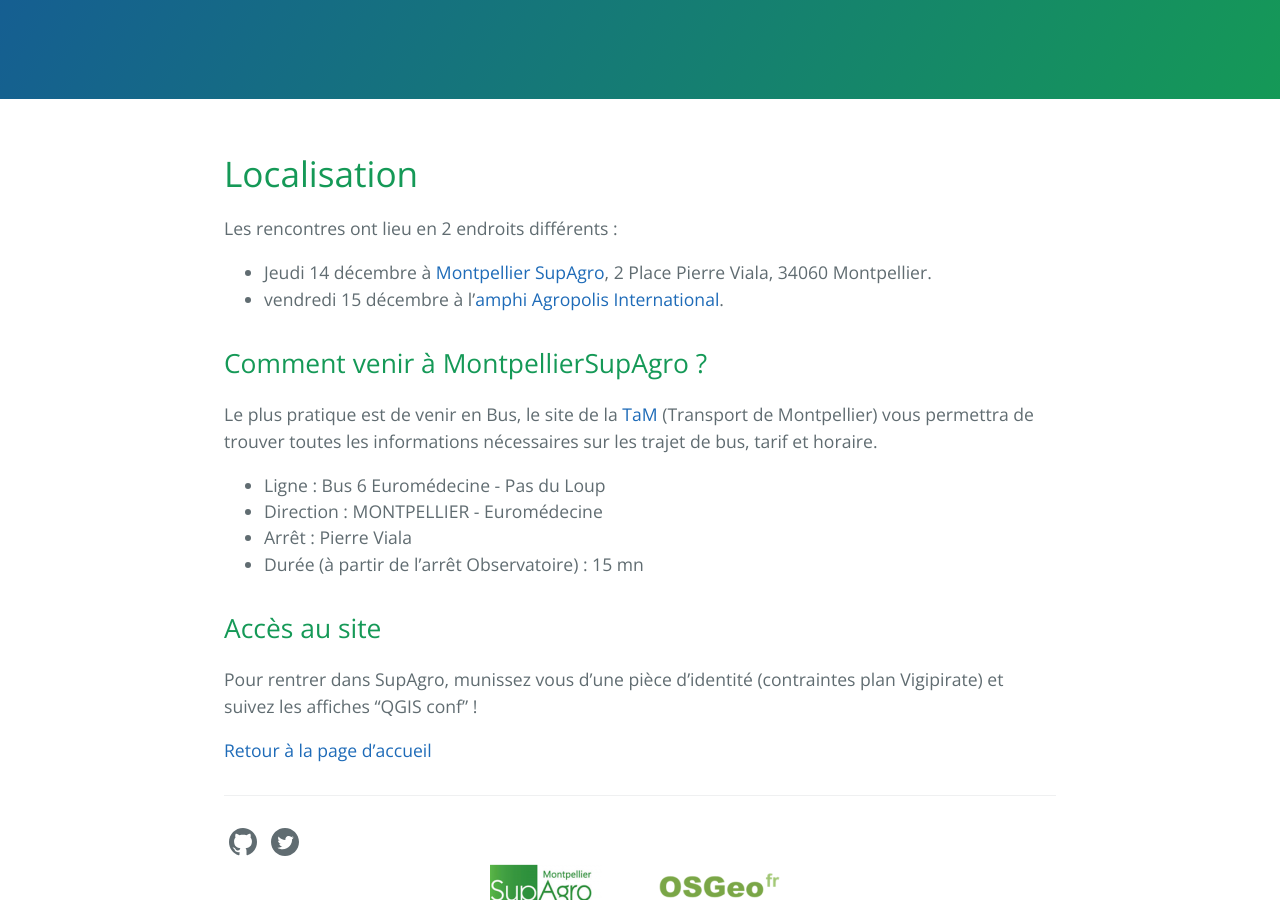
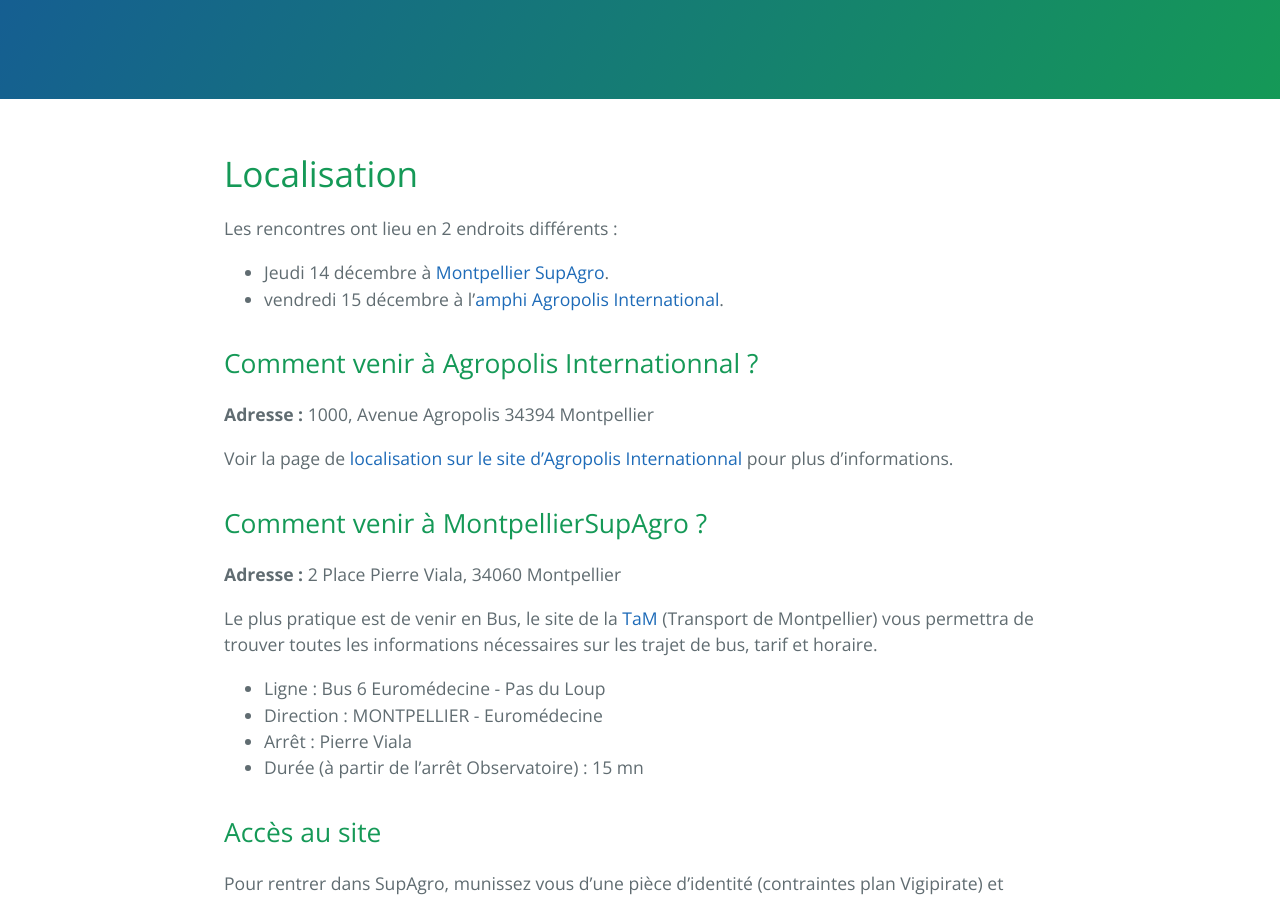
Before and after one commit to OSGeo-fr/QGIS-conf-fr-website, a Jekyll site: the page built from z10_localisation.md, in a window 1280 px wide and 900 px high, scrolled down 352 px. Built offline with Jekyll 4.4.1, drawn with Linux system fonts in a browser that asks for light colours.

Commit message:
Update z10_localisation.md

```diff
--- a/z10_localisation.md
+++ b/z10_localisation.md
@@ -5,10 +5,18 @@ tagline: Où sont localisées les Rencontres ?
 ---
 
 Les rencontres ont lieu en 2 endroits différents :
-* Jeudi 14 décembre à [Montpellier SupAgro](https://www.supagro.fr), 2 Place Pierre Viala, 34060 Montpellier.
+* Jeudi 14 décembre à [Montpellier SupAgro](https://www.supagro.fr).
 * vendredi 15 décembre à l'[amphi Agropolis International](http://www.agropolis.fr/pratique/locaux.php).
 
+## Comment venir à Agropolis Internationnal ?
+
+**Adresse :** 1000, Avenue Agropolis 34394 Montpellier
+
+Voir la page de [localisation sur le site d'Agropolis Internationnal](http://www.agropolis.fr/pratique/acces.php) pour plus d'informations.
+
 ## Comment venir à MontpellierSupAgro ?
+
+**Adresse :** 2 Place Pierre Viala, 34060 Montpellier
 
 Le plus pratique est de venir en Bus, le site de la [TaM](http://www.tam-voyages.com/index.asp) (Transport de Montpellier) vous permettra de trouver toutes les informations nécessaires sur les trajet de bus, tarif et horaire.
 
```
